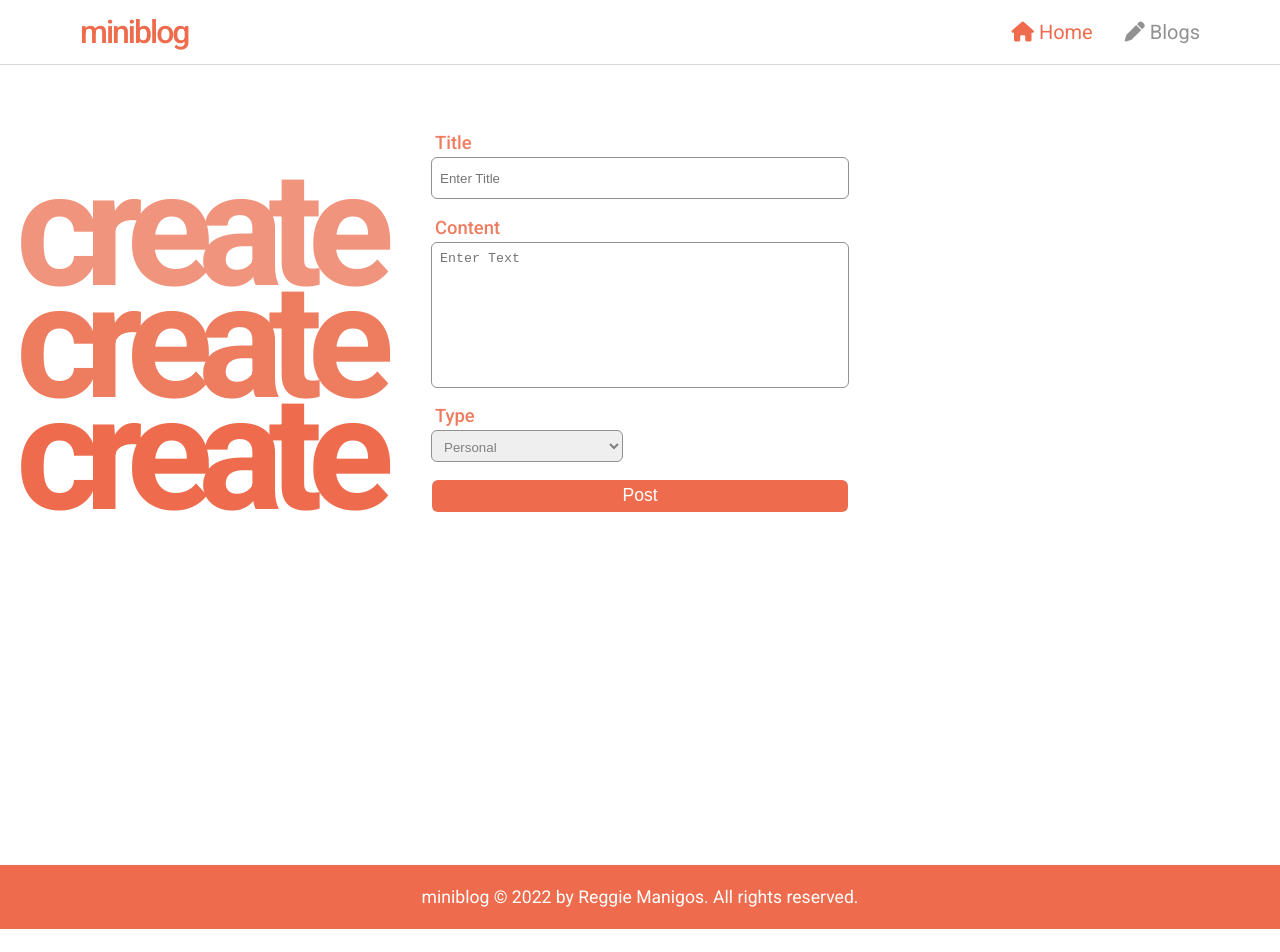
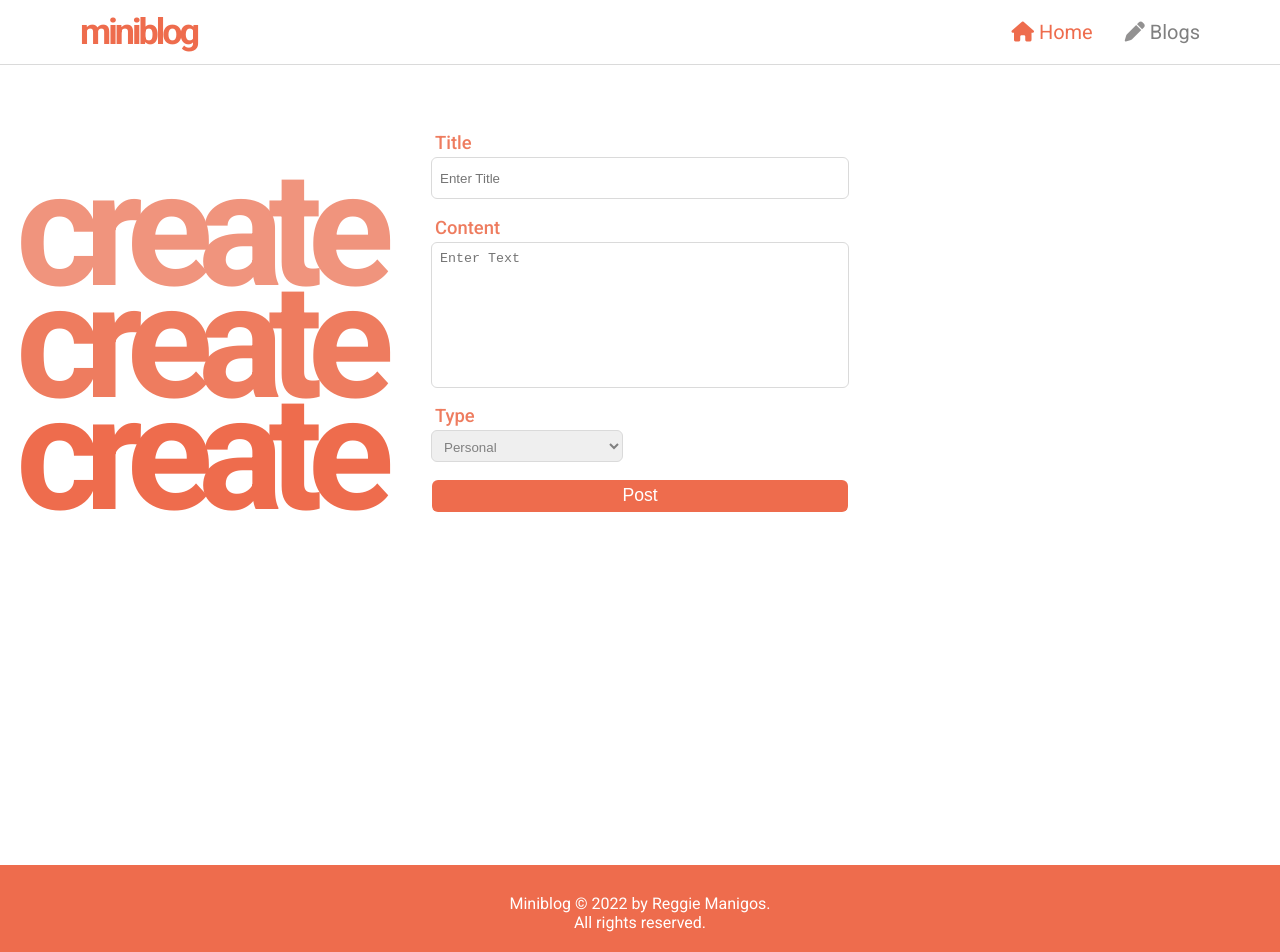
Before and after one commit to regtrey/miniblog-project, a React (Create React App) app: page / in a window 1280 px wide. Shown: the top 952 px of the page. Before the commit the page ends 929 px from the top, so only its background shows below. Built offline with nearby package versions, Linux system fonts and the light colour scheme.

Commit message:
styling changes and added meta

```diff
--- a/package.json
+++ b/package.json
@@ -9,6 +9,7 @@
     "axios": "^0.26.1",
     "react": "^17.0.2",
     "react-dom": "^17.0.2",
+    "react-helmet": "^6.1.0",
     "react-router-dom": "^5.2.0",
     "react-scripts": "5.0.0",
     "web-vitals": "^2.1.4"
--- a/public/index.html
+++ b/public/index.html
@@ -4,10 +4,7 @@
     <meta charset="utf-8" />
     <meta name="viewport" content="width=device-width, initial-scale=1" />
     <meta name="theme-color" content="#000000" />
-    <meta
-      name="description"
-      content="Web site created using create-react-app"
-    />
+    <meta name="description" content="A quick and simple blogging web app." />
     <!--
       manifest.json provides metadata used when your web app is installed on a
       user's mobile device or desktop. See https://developers.google.com/web/fundamentals/web-app-manifest/
--- a/src/components/Footer.js
+++ b/src/components/Footer.js
@@ -5,7 +5,8 @@ const Footer = () => {
   return (
     <footer className={classes.footer}>
       <p className={classes.copyright}>
-        miniblog &copy; 2022 by Reggie Manigos. All rights reserved.
+        Miniblog &copy; 2022 by Reggie Manigos.
+        <br /> All rights reserved.
       </p>
     </footer>
   );
--- a/src/components/Footer.module.css
+++ b/src/components/Footer.module.css
@@ -1,19 +1,19 @@
 .footer {
-  height: 4rem;
+  height: 6rem;
   display: flex;
   align-items: center;
   justify-content: center;
-  background-color: rgb(238, 108, 77);
+  background-color: var(--bg-primary);
 }
 
 .copyright {
-  font-size: 1.1rem;
-  color: white;
+  font-size: 1rem;
+  color: var(--text-secondary);
+  text-align: center;
 }
 
 @media (max-width: 450px) {
   .copyright {
     font-size: 0.9rem;
-    text-align: center;
   }
 }
--- a/src/components/Header.js
+++ b/src/components/Header.js
@@ -18,7 +18,7 @@ const Header = () => {
 
   return (
     <header className={classes.header}>
-      <NavLink to="/" className={classes.logo}>
+      <NavLink to="/" className={classes.logo} onClick={homeHandler}>
         miniblog
       </NavLink>
 
--- a/src/components/Header.module.css
+++ b/src/components/Header.module.css
@@ -2,14 +2,14 @@
   height: 4rem;
   display: flex;
   align-items: center;
-  border-bottom: 1px solid rgb(218, 218, 218);
+  border-bottom: 1px solid var(--border-primary);
 }
 
 .logo {
-  font-size: 2rem;
-  font-weight: 500;
-  color: rgb(238, 108, 77);
-  letter-spacing: -2px;
+  font-size: 2.25rem;
+  font-weight: 700;
+  color: var(--bg-primary);
+  letter-spacing: -3px;
   margin: 0 auto 0 5rem;
   cursor: pointer;
   text-decoration: none;
@@ -23,17 +23,17 @@ ul {
 
 ul li a {
   font-size: 1.25rem;
-  color: rgb(146, 145, 145);
+  color: var(--text-primary);
   text-decoration: none;
   margin-right: 2rem;
 }
 
 ul li a:hover {
-  color: rgb(238, 108, 77);
+  color: var(--bg-primary);
 }
 
 .active {
-  color: rgb(238, 108, 77);
+  color: var(--bg-primary);
 }
 
 @media (max-width: 450px) {
@@ -52,7 +52,7 @@ ul li a:hover {
 
   ul li a {
     font-size: 1.2rem;
-    color: rgb(146, 145, 145);
+    color: var(--text-primary);
     text-decoration: none;
     margin-right: 1rem;
   }
--- a/src/index.css
+++ b/src/index.css
@@ -1,6 +1,19 @@
 * {
   margin: 0;
   padding: 0;
+}
+
+:root {
+  --bg-primary: rgb(238, 108, 77);
+  --bg-secondary: rgb(238, 124, 95);
+  --bg-tertiary: rgb(240, 148, 125);
+  --bg-accent1: rgb(249, 65, 68);
+  --bg-accent2: rgb(249, 199, 79);
+  --bg-success: rgb(0, 178, 0);
+  --bg-fail: rgb(223, 12, 1);
+  --border-primary: rgb(218, 218, 218);
+  --text-primary: rgb(128, 128, 128);
+  --text-secondary: rgb(255, 255, 255);
 }
 
 html {
--- a/src/screens/BlogsScreen.js
+++ b/src/screens/BlogsScreen.js
@@ -1,6 +1,7 @@
 import React, { useState, useEffect } from 'react';
 import classes from './BlogsScreen.module.css';
 import axios from 'axios';
+import Meta from '../utils/Meta';
 
 const PostsScreen = () => {
   const [blogs, setBlogs] = useState([]);
@@ -40,6 +41,8 @@ const PostsScreen = () => {
   };
 
   return (
+    <>
+      <Meta title="miniblog | Blogs" />
       <div className={classes.container}>
         <h1 className={classes.mobileBlogs}>blogs</h1>
         <h1 className={classes.pageTitle}>blogs</h1>
@@ -52,7 +55,7 @@ const PostsScreen = () => {
                   <div className={classes.icons}>
                     <i
                       style={{
-                      color: 'rgb(238, 108, 77)',
+                        color: 'var(--bg-accent1)',
                         cursor: 'pointer',
                       }}
                       className="fa-solid fa-xmark fa-xl"
@@ -78,6 +81,7 @@ const PostsScreen = () => {
             : ''}
         </div>
       </div>
+    </>
   );
 };
 
--- a/src/screens/HomeScreen.js
+++ b/src/screens/HomeScreen.js
@@ -1,12 +1,14 @@
 import React, { useState } from 'react';
 import classes from './HomeScreen.module.css';
 import axios from 'axios';
+import Meta from '../utils/Meta';
 
 const HomeScreen = () => {
   const [title, setTitle] = useState('');
   const [content, setContent] = useState('');
   const [contentType, setContentType] = useState('Personal');
-  const [alert, setAlert] = useState(false);
+  const [success, setSuccess] = useState(false);
+  const [fail, setFail] = useState(false);
   const [buttonAlert, setButtonAlert] = useState(false);
 
   const submitHandler = async (e) => {
@@ -21,7 +23,7 @@ const HomeScreen = () => {
 
       setButtonAlert(true);
       window.setTimeout(() => {
-        setAlert(true);
+        setSuccess(true);
         setButtonAlert(false);
         setTitle('');
         setContent('');
@@ -29,19 +31,31 @@ const HomeScreen = () => {
       }, 1500);
 
       window.setTimeout(() => {
-        return setAlert(false);
+        return setSuccess(false);
       }, 3000);
     } catch (err) {
-      console.log(err);
+      setFail(true);
+
+      window.setTimeout(() => {
+        return setFail(false);
+      }, 3000);
     }
   };
 
   return (
+    <>
+      <Meta />
       <div className={classes.homeContainer}>
-      {alert && (
-        <div className={classes.alert}>
+        {success ? (
+          <div className={classes.successAlert}>
             <p>Blog successfully posted!</p>
           </div>
+        ) : fail ? (
+          <div className={classes.failAlert}>
+            <p>Blog posting failed!</p>
+          </div>
+        ) : (
+          ''
         )}
 
         <h1 className={classes.mobileCreate}>create</h1>
@@ -80,6 +94,7 @@ const HomeScreen = () => {
           </form>
         </div>
       </div>
+    </>
   );
 };
 
--- a/src/screens/HomeScreen.module.css
+++ b/src/screens/HomeScreen.module.css
@@ -5,12 +5,11 @@
   position: relative;
 }
 
-.alert {
+.successAlert {
   height: 3rem;
   width: 30rem;
   border-radius: 3px;
-  background-color: rgb(238, 108, 77);
-
+  background-color: var(--bg-success);
   display: flex;
   align-items: center;
   justify-content: center;
@@ -20,9 +19,24 @@
   margin: 0 24rem;
 }
 
-.alert p {
+.failAlert {
+  height: 3rem;
+  width: 30rem;
+  border-radius: 3px;
+  background-color: var(--bg-fail);
+  display: flex;
+  align-items: center;
+  justify-content: center;
+  position: absolute;
+  top: 0;
+  left: 0;
+  margin: 0 24rem;
+}
+
+.successAlert p,
+.failAlert p {
   font-size: 1rem;
-  color: white;
+  color: var(--text-secondary);
   text-align: center;
 }
 
@@ -31,7 +45,7 @@
   top: 0;
   left: 0;
   font-size: 10rem;
-  color: rgb(238, 108, 77);
+  color: var(--bg-primary);
   margin: 18.5rem 0 0 1rem;
   letter-spacing: -15px;
 }
@@ -41,7 +55,7 @@
   top: 0;
   left: 0;
   font-size: 10rem;
-  color: rgb(238, 124, 95);
+  color: var(--bg-secondary);
   margin: 11.5rem 0 0 1rem;
   letter-spacing: -15px;
 }
@@ -51,7 +65,7 @@
   top: 0;
   left: 0;
   font-size: 10rem;
-  color: rgb(240, 148, 125);
+  color: var(--bg-tertiary);
   margin: 4.5rem 0 0 1rem;
   letter-spacing: -15px;
 }
@@ -74,7 +88,7 @@ label {
   font-size: 1.15rem;
   font-weight: 500;
   margin: 0 0 4px 4px;
-  color: rgb(238, 124, 95);
+  color: var(--bg-secondary);
 }
 
 input {
@@ -82,10 +96,10 @@ input {
   width: 25rem;
   margin: 0 0 1.1rem;
   padding: 8px;
-  border: 1px solid rgb(145, 145, 145);
+  border: 1px solid var(--border-primary);
   border-radius: 6px;
   outline: none;
-  color: rgb(128, 128, 128);
+  color: var(--text-primary);
 }
 
 textarea {
@@ -94,40 +108,40 @@ textarea {
   margin: 0 0 1.1rem;
   padding: 8px;
   resize: none;
-  border: 1px solid rgb(145, 145, 145);
+  border: 1px solid var(--border-primary);
   border-radius: 6px;
   outline: none;
-  color: rgb(128, 128, 128);
+  color: var(--text-primary);
 }
 
 select {
   height: 2rem;
   width: 12rem;
-  border: 1px solid rgb(145, 145, 145);
+  border: 1px solid var(--border-primary);
   border-radius: 6px;
   outline: none;
   margin-bottom: 1.1rem;
   padding: 8px;
   cursor: pointer;
-  color: rgb(128, 128, 128);
+  color: var(--text-primary);
 }
 
 input:focus,
 textarea:focus,
 select:focus {
-  border: 1px solid rgb(238, 108, 77);
+  border: 1px solid var(--bg-primary);
 }
 
 button {
   font-size: 1.1rem;
   height: 2rem;
   width: 26rem;
-  background-color: rgb(238, 108, 77);
+  background-color: var(--bg-primary);
   border: none;
   border-radius: 6px;
   margin: 0 auto;
   cursor: pointer;
-  color: white;
+  color: var(--text-secondary);
 }
 
 button:hover {
@@ -147,7 +161,19 @@ button:hover {
 
   .alert p {
     font-size: 1rem;
-    color: white;
+    color: var(--text-secondary);
+    text-align: center;
+  }
+
+  .errorAlert {
+    height: 2.5rem;
+    width: 20rem;
+    margin: 0 1.75rem;
+  }
+
+  .errorAlert p {
+    font-size: 1rem;
+    color: var(--text-secondary);
     text-align: center;
   }
 
@@ -157,7 +183,7 @@ button:hover {
     position: absolute;
     top: 0;
     left: 0;
-    color: rgb(238, 108, 77);
+    color: var(--bg-primary);
     letter-spacing: -5px;
     margin: 1.7rem 1rem;
   }
--- /dev/null
+++ b/src/utils/Meta.js
@@ -0,0 +1,20 @@
+import React from 'react';
+import { Helmet } from 'react-helmet';
+
+const Meta = (props) => {
+  return (
+    <Helmet>
+      <title>{props.title}</title>
+      <meta name="description" content={props.description} />
+      <meta name="keywords" content={props.keywords} />
+    </Helmet>
+  );
+};
+
+Meta.defaultProps = {
+  title: 'miniblog | Home',
+  description: 'A quick and simple blogging web app.',
+  keywords: 'blogging, easy blog',
+};
+
+export default Meta;
```
Also changed, not shown: src/screens/BlogsScreen.module.css (+8 -42 lines), 12 other files (tests, documents, lock files or other folders). Lines whose indentation alone changed are shown as unchanged.
